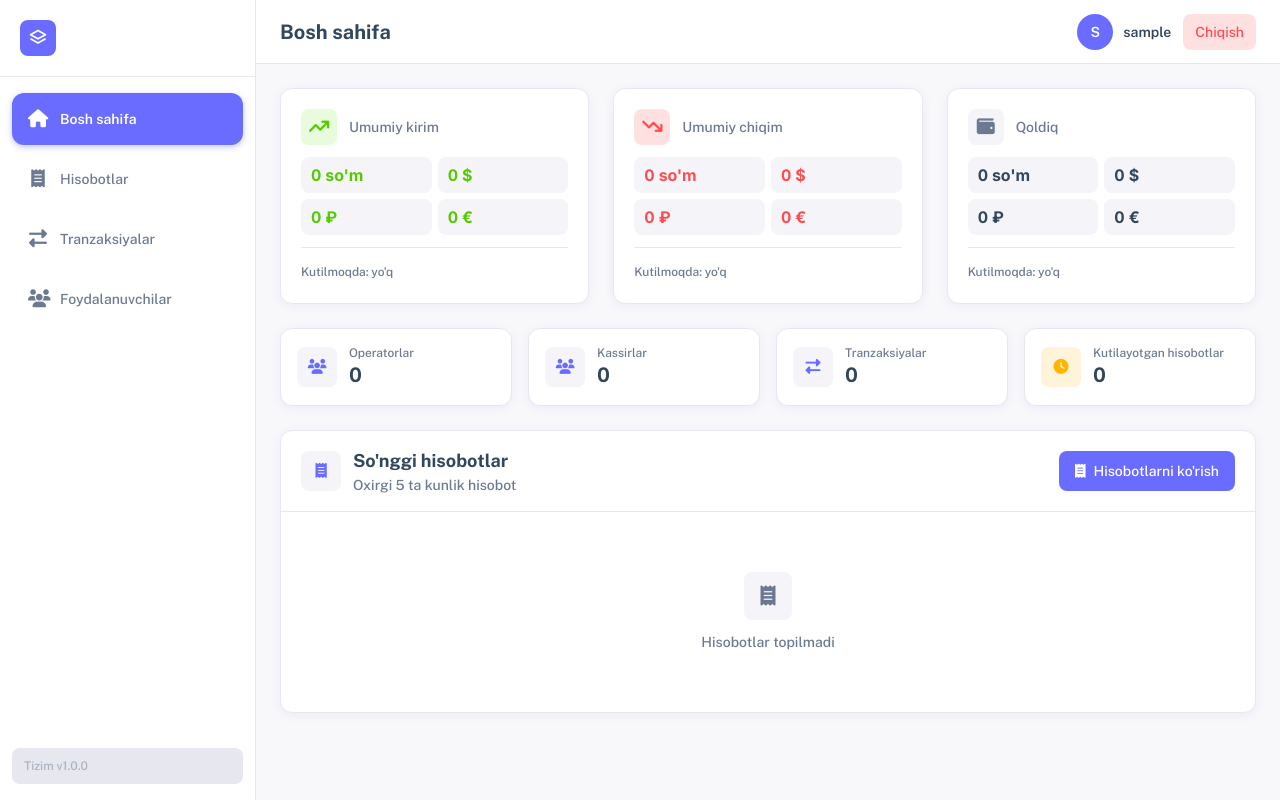
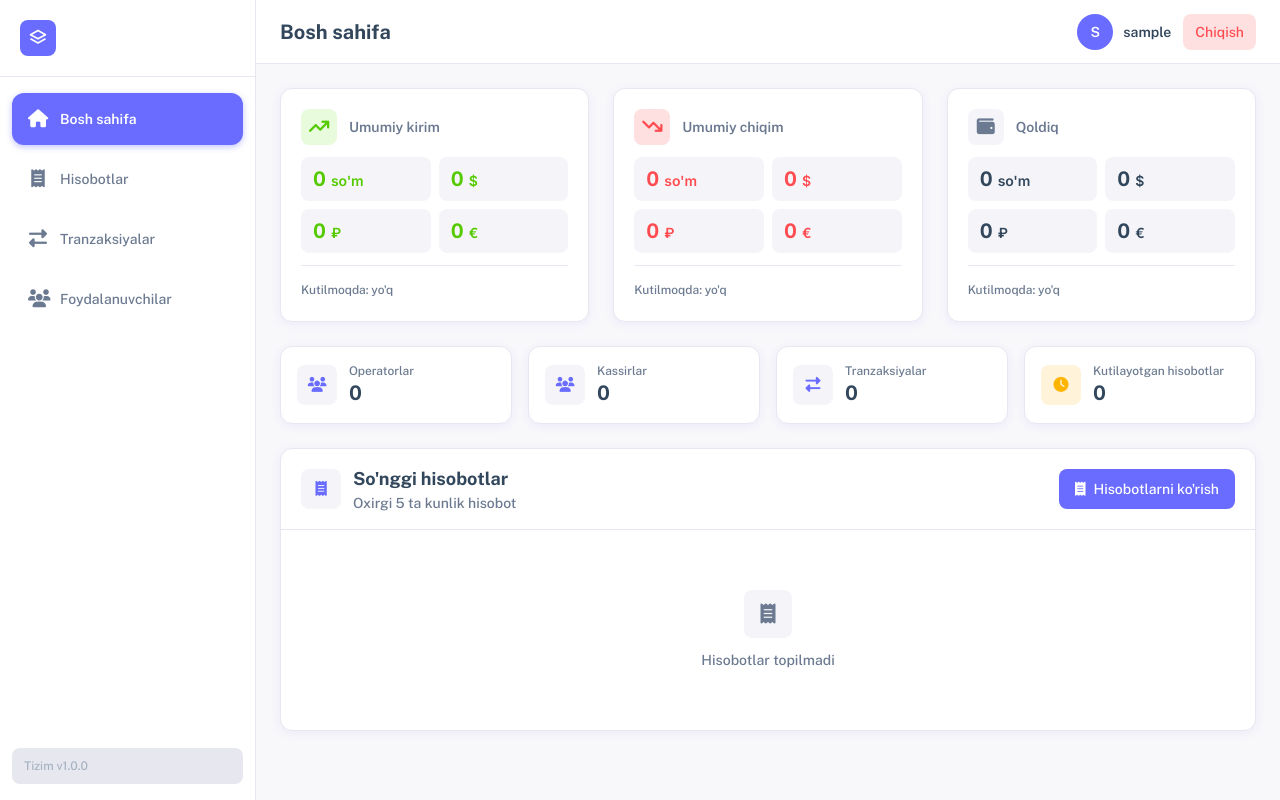
Before and after one commit to clashcoocac-cyber/finance, a Django app: page /dashboard/boss/ in a window 1280 px wide. Run offline with Django 4.2, Linux system fonts and the light colour scheme; the visitor is signed in with stand-in values (Sample User, id 1); data comes from the database, SQL or seed files in the repository; data that the repository does not hold is empty; some libraries are stand-ins or nearby versions.

Commit message:
style: match real Sneat scale for stat/payment card money numbers
Verified against actual Sneat source (sneat-1.0.0.zip, html/index.html):
dashboard stat numbers render as <h3 class="card-title"> at 26px, card
title labels use fw-semibold. Our money-grid numbers were only 16px —
bump to text-xl font-extrabold (currency suffix kept smaller/semibold),
and bump card title labels from font-medium to font-semibold to match.

Co-Authored-By: Claude Sonnet 5 <noreply@anthropic.com>
Claude-Session: https://claude.ai/code/session_01ELD6hteTV6TXqvBvAzbjnE

```diff
--- a/templates/partials/_stat_card.html
+++ b/templates/partials/_stat_card.html
@@ -7,17 +7,17 @@
                          color: {% if tone == 'positive' %}var(--color-positive){% elif tone == 'negative' %}var(--color-negative){% else %}var(--color-text-muted){% endif %};">
                 <i class="fa-solid text-lg {% if tone == 'positive' %}fa-arrow-trend-up{% elif tone == 'negative' %}fa-arrow-trend-down{% else %}fa-wallet{% endif %}"></i>
             </span>
-            <p class="text-sm font-medium" style="color: var(--color-text-muted);">{{ title }}</p>
+            <p class="text-sm font-semibold" style="color: var(--color-text-muted);">{{ title }}</p>
         </div>
         {% if not pending_amounts %}
         {% include "partials/_status_badge.html" with status=status %}
         {% endif %}
     </div>
-    <div class="grid grid-cols-2 gap-1.5 money" style="color: {% if tone == 'positive' %}var(--color-positive){% elif tone == 'negative' %}var(--color-negative){% else %}var(--color-text){% endif %};">
-        <div class="rounded-lg px-2.5 py-1.5 text-base font-bold truncate" style="background: var(--color-surface-muted);" title="{{ amounts.total_uzs|default:0|format_currency }} so'm">{{ amounts.total_uzs|default:0|format_currency }} so'm</div>
-        <div class="rounded-lg px-2.5 py-1.5 text-base font-bold truncate" style="background: var(--color-surface-muted);" title="{{ amounts.total_usd|default:0|format_currency }} $">{{ amounts.total_usd|default:0|format_currency }} $</div>
-        <div class="rounded-lg px-2.5 py-1.5 text-base font-bold truncate" style="background: var(--color-surface-muted);" title="{{ amounts.total_rub|default:0|format_currency }} ₽">{{ amounts.total_rub|default:0|format_currency }} ₽</div>
-        <div class="rounded-lg px-2.5 py-1.5 text-base font-bold truncate" style="background: var(--color-surface-muted);" title="{{ amounts.total_eur|default:0|format_currency }} €">{{ amounts.total_eur|default:0|format_currency }} €</div>
+    <div class="grid grid-cols-2 gap-2 money" style="color: {% if tone == 'positive' %}var(--color-positive){% elif tone == 'negative' %}var(--color-negative){% else %}var(--color-text){% endif %};">
+        <div class="rounded-lg px-3 py-2 text-xl font-extrabold truncate" style="background: var(--color-surface-muted);" title="{{ amounts.total_uzs|default:0|format_currency }} so'm">{{ amounts.total_uzs|default:0|format_currency }} <span class="text-sm font-semibold">so'm</span></div>
+        <div class="rounded-lg px-3 py-2 text-xl font-extrabold truncate" style="background: var(--color-surface-muted);" title="{{ amounts.total_usd|default:0|format_currency }} $">{{ amounts.total_usd|default:0|format_currency }} <span class="text-sm font-semibold">$</span></div>
+        <div class="rounded-lg px-3 py-2 text-xl font-extrabold truncate" style="background: var(--color-surface-muted);" title="{{ amounts.total_rub|default:0|format_currency }} ₽">{{ amounts.total_rub|default:0|format_currency }} <span class="text-sm font-semibold">₽</span></div>
+        <div class="rounded-lg px-3 py-2 text-xl font-extrabold truncate" style="background: var(--color-surface-muted);" title="{{ amounts.total_eur|default:0|format_currency }} €">{{ amounts.total_eur|default:0|format_currency }} <span class="text-sm font-semibold">€</span></div>
     </div>
     {% if pending_amounts %}
     {% with pending_line=pending_amounts|pending_summary %}
```
Also changed, not shown: templates/partials/_payment_card.html (+6 -6 lines).
